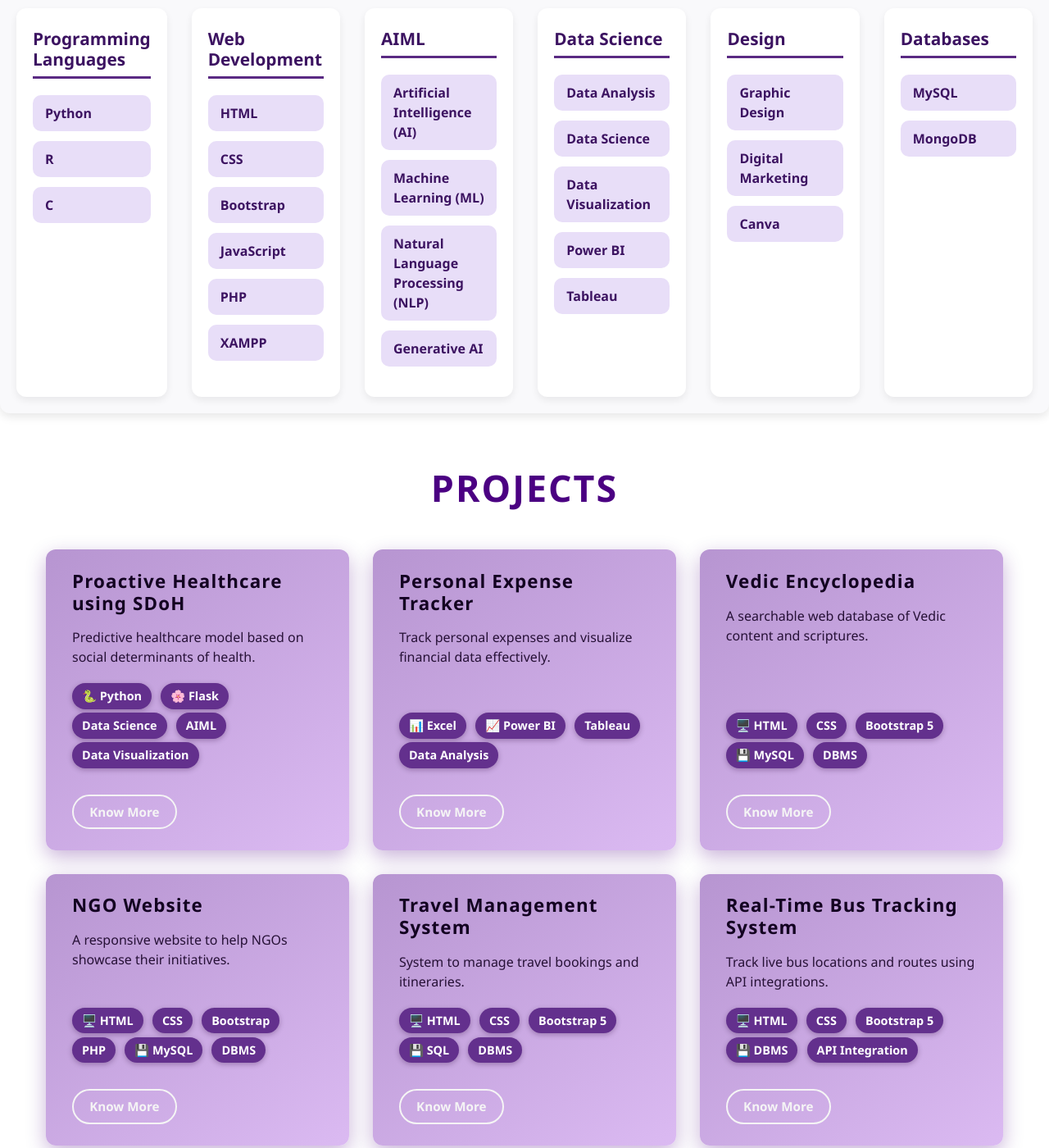
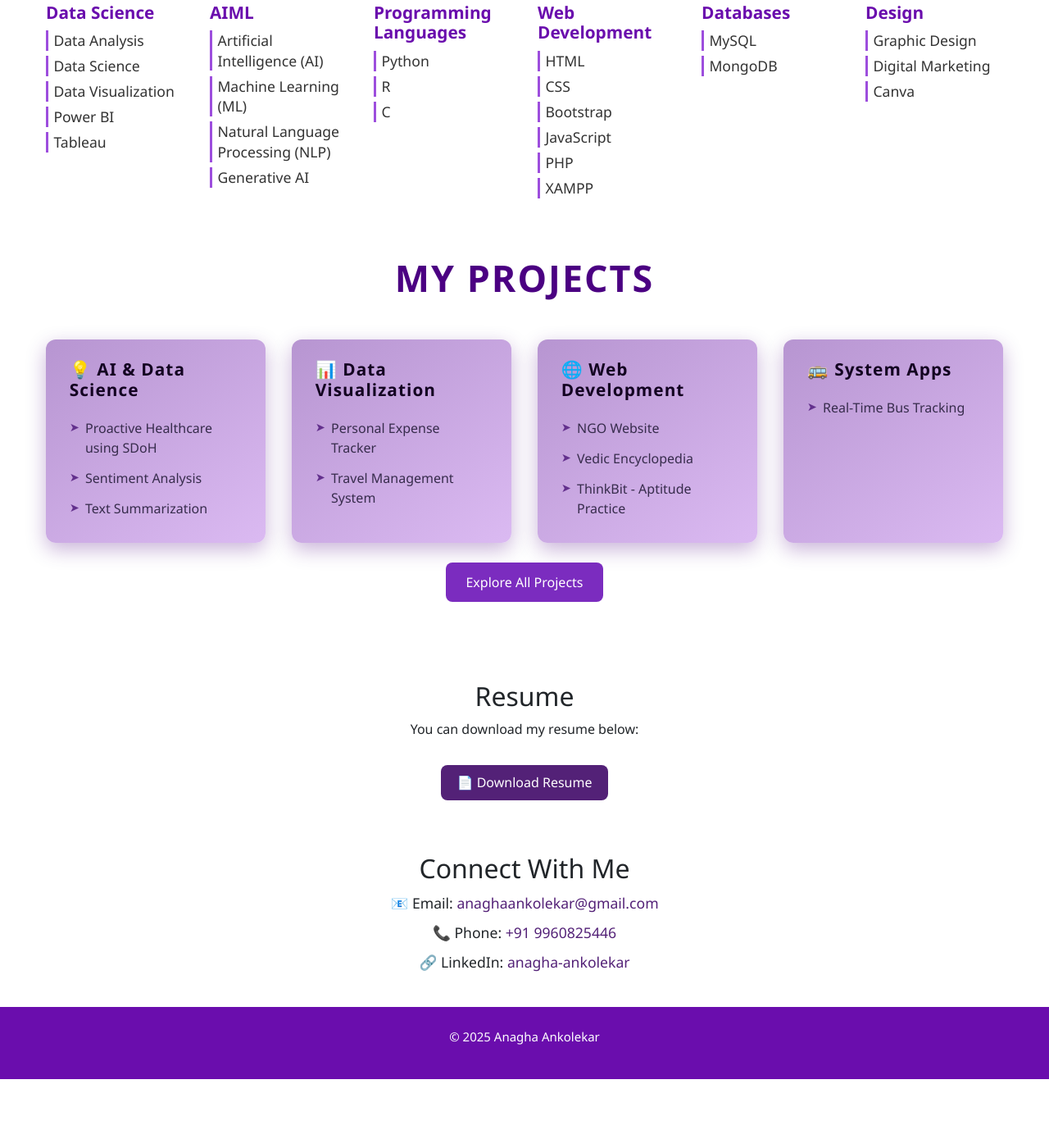
Before and after one commit to Anaghaank/portfolio, a plain HTML site: page index.html in a window 1280 px wide. Shown: the part 1596-2996 px from the top of the page at 82% size. After the commit the page ends 2912 px from the top, so only its background shows below. Drawn offline with nearby package versions, Linux system fonts and the light colour scheme.

Commit message:
Updated header and project links

```diff
--- a/index.html
+++ b/index.html
@@ -14,22 +14,20 @@
             --deep-purple: #6a0dad;
             --white: #fff;
             --text-dark: #2c2c2c;
-            --text-light: #666;
+            --text-light: #f5f5f5;
+            /* unified value from second :root */
             --skills-bg: #d8b9f2;
-            /* added for skills background */
             --footer-link: #fdd835;
-        }
 
-        :root {
             --purple-dark: #4B0082;
             --purple-light: #7D3C98;
             --purple-accent: #9B59B6;
-            --text-light: #f5f5f5;
             --shadow-dark: rgba(75, 0, 130, 0.3);
             --border-radius: 12px;
             --transition-speed: 0.3s;
             --font-primary: 'Poppins', sans-serif;
         }
+
 
         #projects {
             margin: 4rem auto;
@@ -48,85 +46,91 @@
             text-transform: uppercase;
         }
 
-        #projects .grid {
-            display: grid;
-            grid-template-columns: repeat(auto-fill, minmax(280px, 1fr));
-            gap: 1.8rem;
+        .category a {
+            color: #372c4c;
+            /* light purple */
+            text-decoration: none;
+            /* optional: remove underline */
         }
 
-        .project-card {
+        .category a:hover {
+            color: #6a5799;
+            /* a slightly darker purple on hover */
+            text-decoration: underline;
+            /* optional hover effect */
+        }
+
+        .categories-grid {
+            display: grid;
+            grid-template-columns: repeat(auto-fill, minmax(250px, 1fr));
+            gap: 2rem;
+        }
+
+        .category {
             background: linear-gradient(145deg, #b795d1, #dbbaf2);
-            color: var(--text-light);
             border-radius: var(--border-radius);
             box-shadow: 0 8px 25px var(--shadow-dark);
-            display: flex;
-            flex-direction: column;
-            padding: 1.6rem 2rem;
-            transition: transform var(--transition-speed) ease, box-shadow var(--transition-speed) ease;
-            cursor: pointer;
-            height: 100%;
+            padding: 1.5rem 1.8rem;
+            color: var(--text-light);
+            transition: transform var(--transition-speed), box-shadow var(--transition-speed);
         }
 
-        .project-card:hover {
-            transform: translateY(-10px) scale(1.02);
-            box-shadow: 0 12px 40px rgba(108, 35, 161, 0.6);
+        .category:hover {
+            transform: translateY(-8px);
+            box-shadow: 0 12px 35px rgba(108, 35, 161, 0.5);
         }
 
-        .project-card h5 {
+        .category h5 {
+            font-size: 1.3rem;
             font-weight: 700;
-            font-size: 1.4rem;
             margin-bottom: 1rem;
+            color: #130221;
             letter-spacing: 0.05em;
-            color: #130221;
         }
 
-        .project-card p.description {
-            flex-grow: 1;
+        .category ul {
+            list-style: none;
+            padding: 0;
+            margin: 0;
+        }
+
+        .category ul li {
             font-size: 1rem;
-            line-height: 1.5;
-            margin-bottom: 1.25rem;
-            opacity: 0.9;
+            padding: 0.4rem 0;
+            position: relative;
+            padding-left: 1.2rem;
             color: #160225;
         }
 
-        .tech {
-            font-weight: 600;
-            font-size: 0.95rem;
-            margin-bottom: 2rem;
-            display: flex;
-            flex-wrap: wrap;
-            gap: 0.3rem 0.7rem;
-            align-items: center;
-            color: #ffffff;
+        .category ul li::before {
+            content: "➤";
+            position: absolute;
+            left: 0;
+            color: #63308d;
+            font-size: 0.9rem;
         }
 
-        .tech span {
-            background: #63308d;
-            padding: 0.3rem 0.75rem;
-            border-radius: 20px;
-            font-size: 0.9rem;
-            box-shadow: 0 2px 6px rgba(42, 5, 57, 0.3);
-            display: inline-flex;
-            align-items: center;
+        .button {
+            background-color: #7b2cbf;
+            /* darker purple tone */
+            color: #fff;
+            padding: 0.75rem 1.5rem;
+            border: none;
+            border-radius: 8px;
+            font-size: 1rem;
+            text-decoration: none;
+            cursor: pointer;
+            transition: background-color 0.3s ease;
+            display: inline-block;
+            box-shadow: var(--box-shadow);
         }
 
-        .project-card a {
-            align-self: flex-start;
-            padding: 0.5rem 1.2rem;
-            border: 2px solid var(--text-light);
-            border-radius: 30px;
-            color: var(--text-light);
-            font-weight: 700;
-            font-size: 0.95rem;
-            text-decoration: none;
-            transition: background-color var(--transition-speed), color var(--transition-speed);
+        .button:hover {
+            background-color: #5a189a;
+            /* even darker on hover */
         }
 
-        .project-card a:hover {
-            background-color: var(--text-light);
-            color: var(--purple-dark);
-            border-color: var(--text-light);
-        }
+
 
         /* Emojis sizing for consistent look */
         .tech span::before {
@@ -341,79 +345,52 @@
         /* Container & section styling */
         /* Section fills full width, no big horizontal margin or padding */
         .skills-section {
-            padding: 20px;
-
-
-
-            background: #f9f9fb;
-            border-radius: 12px;
-            box-shadow: 0 4px 12px rgba(0, 0, 0, 0.1);
+            max-width: 1200px;
+            /* wider container */
+            margin: 2rem auto;
+            padding: 0 1rem;
             font-family: 'Segoe UI', Tahoma, Geneva, Verdana, sans-serif;
         }
 
         .skills-section h2 {
             text-align: center;
-            color: #5a2a83;
-            margin-bottom: 40px;
-            font-size: 2.4rem;
+            margin-bottom: 1.5rem;
+            font-size: 2.2rem;
+            /* bigger section title */
+            font-weight: 700;
         }
 
         .skills-container {
-            display: flex;
-            justify-content: space-between;
-            gap: 30px;
-        }
-
-        .skills-column {
-            flex: 1;
-            background: #fff;
-            border-radius: 12px;
-            padding: 25px 20px;
-            box-shadow: 0 4px 10px rgba(0, 0, 0, 0.07);
-            display: flex;
-            flex-direction: column;
+            display: grid;
+            grid-template-columns: repeat(6, 1fr);
+            /* exactly 6 columns */
+            gap: 1.5rem 2rem;
+            /* vertical and horizontal gaps */
         }
 
         .skills-column h3 {
-            color: #3c1361;
-            margin-bottom: 20px;
+            margin-bottom: 0.6rem;
             font-size: 1.3rem;
-            border-bottom: 3px solid #5a2a83;
-            padding-bottom: 8px;
+            /* bigger subsection title */
             font-weight: 700;
+            color: #6a0dad;
         }
 
         .skills-column ul {
             list-style: none;
             padding: 0;
             margin: 0;
-            flex-grow: 1;
+            font-size: 1.1rem;
+            /* bigger skill items */
+            line-height: 1.4;
+            color: #333;
         }
 
         .skills-column ul li {
-            background: #e8def8;
-            color: #3c1361;
-            margin-bottom: 12px;
-            padding: 10px 15px;
-            border-radius: 10px;
-            font-weight: 600;
-            cursor: default;
-            transition: background-color 0.3s ease;
+            padding-left: 0.4rem;
+            margin-bottom: 0.4rem;
+            border-left: 3px solid #9d4edd;
         }
-
-        .skills-column ul li:hover {
-            background-color: #d6c5f2;
-        }
-
-        /* Responsive: stack columns vertically on smaller screens */
-        @media (max-width: 900px) {
-            .skills-container {
-                flex-direction: column;
-                gap: 25px;
-            }
-        }
-
-
 
         .resume {
             text-align: center;
@@ -580,12 +557,30 @@
         <h2>Skills</h2>
         <div class="skills-container">
             <div class="skills-column">
+                <h3>Data Science</h3>
+                <ul>
+                    <li>Data Analysis</li>
+                    <li>Data Science</li>
+                    <li>Data Visualization</li>
+                    <li>Power BI</li>
+                    <li>Tableau</li>
+                </ul>
+            </div>
+            <div class="skills-column">
+                <h3>AIML</h3>
+                <ul>
+                    <li>Artificial Intelligence (AI)</li>
+                    <li>Machine Learning (ML)</li>
+                    <li>Natural Language Processing (NLP)</li>
+                    <li>Generative AI</li>
+                </ul>
+            </div>
+            <div class="skills-column">
                 <h3>Programming Languages</h3>
                 <ul>
                     <li>Python</li>
                     <li>R</li>
                     <li>C</li>
-
                 </ul>
             </div>
             <div class="skills-column">
@@ -599,25 +594,12 @@
                     <li>XAMPP</li>
                 </ul>
             </div>
+
             <div class="skills-column">
-                <h3>AIML</h3>
+                <h3>Databases</h3>
                 <ul>
-                    <li>Artificial Intelligence (AI)</li>
-                    <li>Machine Learning (ML)</li>
-                    <li>Natural Language Processing (NLP)</li>
-
-                    <li>Generative AI</li>
-                </ul>
-            </div>
-            <div class="skills-column">
-                <h3>Data Science</h3>
-                <ul>
-                    <li>Data Analysis</li>
-                    <li>Data Science</li>
-                    <li>Data Visualization</li>
-                    <li>Power BI</li>
-                    <li>Tableau</li>
-
+                    <li>MySQL</li>
+                    <li>MongoDB</li>
                 </ul>
             </div>
             <div class="skills-column">
@@ -628,13 +610,7 @@
                     <li>Canva</li>
                 </ul>
             </div>
-            <div class="skills-column">
-                <h3>Databases</h3>
-                <ul>
-                    <li>MySQL</li>
-                    <li>MongoDB</li>
-                </ul>
-            </div>
+
         </div>
     </section>
 
@@ -643,144 +619,52 @@
 
 
 
+
     <section id="projects">
-        <h2>Projects</h2>
-        <div class="grid">
+        <h2>My Projects</h2>
+        <div class="categories-grid">
 
-            <div class="project-card" tabindex="0">
-                <h5>Proactive Healthcare using SDoH</h5>
-                <p class="description">
-                    Predictive healthcare model based on social determinants of health.
-                </p>
-                <div class="tech">
-                    <span>🐍 Python</span>
-                    <span>🌸 Flask</span>
-                    <span>Data Science</span>
-                    <span>AIML</span>
-                    <span>Data Visualization</span>
-                </div>
-                <a href="#">Know More</a>
+            <div class="category">
+                <h5>💡 AI & Data Science</h5>
+                <ul>
+                    <li><a href="#">Proactive Healthcare using SDoH</a></li>
+                    <li><a href="#">Sentiment Analysis</a></li>
+                    <li><a href="#">Text Summarization</a></li>
+                </ul>
             </div>
 
-            <div class="project-card" tabindex="0">
-                <h5>Personal Expense Tracker</h5>
-                <p class="description">
-                    Track personal expenses and visualize financial data effectively.
-                </p>
-                <div class="tech">
-                    <span>📊 Excel</span>
-                    <span>📈 Power BI</span>
-                    <span>Tableau</span>
-                    <span>Data Analysis</span>
-                </div>
-                <a href="#">Know More</a>
+            <div class="category">
+                <h5>📊 Data Visualization</h5>
+                <ul>
+                    <li><a href="#">Personal Expense Tracker</a></li>
+                    <li><a href="#">Travel Management System</a></li>
+                </ul>
             </div>
 
-            <div class="project-card" tabindex="0">
-                <h5>Vedic Encyclopedia</h5>
-                <p class="description">
-                    A searchable web database of Vedic content and scriptures.
-                </p>
-                <div class="tech">
-                    <span>🖥️ HTML</span>
-                    <span>CSS</span>
-                    <span>Bootstrap 5</span>
-                    <span>💾 MySQL</span>
-                    <span>DBMS</span>
-                </div>
-                <a href="#">Know More</a>
+            <div class="category">
+                <h5>🌐 Web Development</h5>
+                <ul>
+                    <li><a href="#">NGO Website</a></li>
+                    <li><a href="#">Vedic Encyclopedia</a></li>
+                    <li><a href="#">ThinkBit - Aptitude Practice</a></li>
+                </ul>
             </div>
 
-            <div class="project-card" tabindex="0">
-                <h5>NGO Website</h5>
-                <p class="description">
-                    A responsive website to help NGOs showcase their initiatives.
-                </p>
-                <div class="tech">
-                    <span>🖥️ HTML</span>
-                    <span>CSS</span>
-                    <span>Bootstrap</span>
-                    <span>PHP</span>
-                    <span>💾 MySQL</span>
-                    <span>DBMS</span>
-                </div>
-                <a href="#">Know More</a>
-            </div>
-
-            <div class="project-card" tabindex="0">
-                <h5>Travel Management System</h5>
-                <p class="description">
-                    System to manage travel bookings and itineraries.
-                </p>
-                <div class="tech">
-                    <span>🖥️ HTML</span>
-                    <span>CSS</span>
-                    <span>Bootstrap 5</span>
-                    <span>💾 SQL</span>
-                    <span>DBMS</span>
-                </div>
-                <a href="#">Know More</a>
-            </div>
-
-            <div class="project-card" tabindex="0">
-                <h5>Real-Time Bus Tracking System</h5>
-                <p class="description">
-                    Track live bus locations and routes using API integrations.
-                </p>
-                <div class="tech">
-                    <span>🖥️ HTML</span>
-                    <span>CSS</span>
-                    <span>Bootstrap 5</span>
-                    <span>💾 DBMS</span>
-                    <span>API Integration</span>
-                </div>
-                <a href="#">Know More</a>
-            </div>
-
-            <div class="project-card" tabindex="0">
-                <h5>Sentiment Analysis</h5>
-                <p class="description">
-                    NLP-based analysis of user sentiment from social data.
-                </p>
-                <div class="tech">
-                    <span>🐍 Python</span>
-                    <span>NLP</span>
-                    <span>ML</span>
-                    <span>HuggingFace</span>
-                </div>
-                <a href="#">Know More</a>
-            </div>
-
-            <div class="project-card" tabindex="0">
-                <h5>Text Summarization</h5>
-                <p class="description">
-                    Automated generation of concise summaries from long documents using advanced NLP techniques.
-                </p>
-                <div class="tech">
-                    <span>🐍 Python</span>
-                    <span>NLP</span>
-                    <span>Transformers</span>
-                    <span>HuggingFace</span>
-                </div>
-                <a href="#">Know More</a>
-            </div>
-
-            <div class="project-card" tabindex="0">
-                <h5>ThinkBit - Aptitude Practice</h5>
-                <p class="description">
-                    A user-friendly platform for students to practice aptitude questions with instant feedback.
-                </p>
-                <div class="tech">
-                    <span>🖥️ HTML</span>
-                    <span>🎨 CSS</span>
-                    <span>⚙️ JavaScript</span>
-                </div>
-                <a href="#">Know More</a>
+            <div class="category">
+                <h5>🚌 System Apps</h5>
+                <ul>
+                    <li><a href="#">Real-Time Bus Tracking</a></li>
+                </ul>
             </div>
 
 
         </div>
+        <div style="text-align: center; margin-top: 1.5rem;">
+            <a href="/projects/projects.html" class="button">Explore All Projects</a>
+        </div>
     </section>
+
+
 
     <section id="resume" class="resume">
         <h2>Resume</h2>
```
Also changed, not shown: projects/projects.html (+31 -4 lines).
